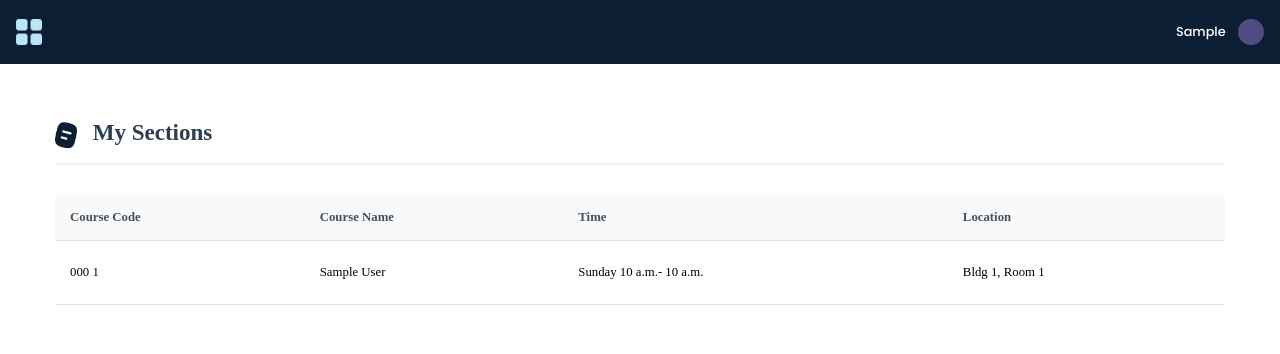
After one commit to 0yousif/SSB-Clone, a Django app: page /faculty/enrolledsections/ in a window 1280 px wide. The commit adds this page. Shown: the top 354 px of the page. Run offline with Django 5.2, Linux system fonts and the light colour scheme; a user stored in the database is signed in; tables that the repository leaves empty hold one stand-in row (values such as "Sample post").

Commit message:
created tutor assigned sections page

```diff
--- /dev/null
+++ b/SSB/faculty/templates/faculty/tutor_sections.html
@@ -0,0 +1,106 @@
+{% extends 'base.html' %} {% load static %} {% block content %}
+<div class="tutor-sections-page">
+  <h1 class="section-header">
+    <img class="icon" src="{% static 'icons/registration1.png' %}" alt="" />
+    <strong>My Sections</strong>
+  </h1>
+
+  {% if not sections %}
+  <p class="no-sections">
+    No sections assigned to you for the current semester.
+  </p>
+  {% else %}
+  <table class="sections-table">
+    <tr>
+      <th>Course Code</th>
+      <th>Course Name</th>
+      <th>Time</th>
+      <th>Location</th>
+    </tr>
+
+    {% for section in sections %}
+    <tr>
+      <td>
+        {{ section.course.department.department_code }}
+        <!--  -->
+        {{ section.course.code }}
+      </td>
+      <td>{{ section.course.name }}</td>
+      <td>
+        {% for schedule in section.section_schedules_set.all %}
+        <p>
+          {{ schedule.day_of_week }}
+          <!--  -->
+          {{ schedule.time.start_time }}-
+          <!--  -->
+          {{schedule.time.end_time }}
+        </p>
+        {% empty %}
+        <p>No schedule set</p>
+        {% endfor %}
+      </td>
+      <td>
+        {% for schedule in section.section_schedules_set.all %}
+        <p>
+          Bldg {{ schedule.location.building_code }}, Room
+          <!--  -->
+          {{schedule.location.room_number }}
+        </p>
+        {% empty %}
+        <p>No location set</p>
+        {% endfor %}
+      </td>
+    </tr>
+    {% endfor %}
+  </table>
+  {% endif %}
+
+  <style>
+    .icon {
+      height: 2rem;
+      margin-right: 10px;
+      vertical-align: middle;
+    }
+    .tutor-sections-page {
+      margin: 30px;
+      padding: 25px;
+    }
+    .section-header {
+      margin: 0 0 30px 0;
+      color: #2c3e50;
+      border-bottom: 2px solid #eee;
+      padding-bottom: 15px;
+      font-size: 1.8rem;
+    }
+    .no-sections {
+      margin: 20px 0;
+      padding: 15px;
+      background-color: #f8f9fa;
+      border-left: 4px solid #6c757d;
+    }
+    .sections-table {
+      width: 100%;
+      border-collapse: collapse;
+      margin: 25px 0;
+    }
+    .sections-table th,
+    .sections-table td {
+      padding: 15px;
+      text-align: left;
+      border-bottom: 1px solid #dee2e6;
+    }
+    .sections-table th {
+      background-color: #f8f9fa;
+      font-weight: bold;
+      color: #495057;
+    }
+    .sections-table tr:hover {
+      background-color: #f8f9fa;
+    }
+    .sections-table p {
+      margin: 8px 0;
+      line-height: 1.4;
+    }
+  </style>
+</div>
+{% endblock %}
--- a/SSB/faculty/urls.py
+++ b/SSB/faculty/urls.py
@@ -6,5 +6,7 @@ urlpatterns = [
     path('students/', views.student_lookup, name='student_lookup'),
     path('students/<int:student_id>/', views.student_detail, name='student_detail'),
     path('attendance/', views.take_attendance, name='take_attendance'),
+    path('enrolledsections/', views.tutor_sections, name='tutor_sections'),
+
 
 ]
--- a/SSB/faculty/views.py
+++ b/SSB/faculty/views.py
@@ -1,6 +1,6 @@
 from django.shortcuts import render, redirect
 from django.contrib.auth.decorators import login_required
-from adminstrator.models import Profile, Attendance, Student_registration, Section, Section_schedules
+from adminstrator.models import Profile, Attendance, Student_registration, Section, Semester
 from django.utils import timezone
 
 @login_required
@@ -69,3 +69,19 @@ def take_attendance(request):
         'selected_section': selected_section,
         'attendance_submitted': attendance_submitted
     })
+
+
+@login_required
+def tutor_sections(request):
+    current_semester = Semester.objects.get(is_current=True)
+
+    if current_semester:
+        sections = Section.objects.filter(
+            tutor=request.user,
+            semester=current_semester
+        ).select_related('course', 'course__department')
+    else:
+        sections = Section.objects.none()
+
+
+    return render(request, 'faculty/tutor_sections.html',        {'sections': sections,'current_semester':current_semester,})
--- a/SSB/templates/base.html
+++ b/SSB/templates/base.html
@@ -23,10 +23,6 @@
     <link rel="preconnect" href="https://fonts.googleapis.com">
     <link rel="preconnect" href="https://fonts.gstatic.com" crossorigin>
     <link href="https://fonts.googleapis.com/css2?family=Montserrat:ital,wght@0,100..900;1,100..900&family=Roboto:ital,wght@0,100..900;1,100..900&display=swap" rel="stylesheet">
-    <link
-      rel="stylesheet"
-      href="https://cdnjs.cloudflare.com/ajax/libs/materialize/1.0.0/css/materialize.min.css"
-    />
     <script src="https://cdnjs.cloudflare.com/ajax/libs/materialize/1.0.0/js/materialize.min.js"></script>
     <!-- End of google fonts -->
   </head>
@@ -129,7 +125,7 @@
           <img src="{% static 'icons/note-2.png' %}" alt="" />Attendance Sheet
         </button>
         <button
-          onclick="document.location.href = '{% url 'take_attendance' %}'"
+          onclick="document.location.href = '{% url 'tutor_sections' %}'"
           class="poppins-semibold"
         >
           <img src="{% static 'icons/menu-board.png' %}" alt="" />Enrolled sections
```
